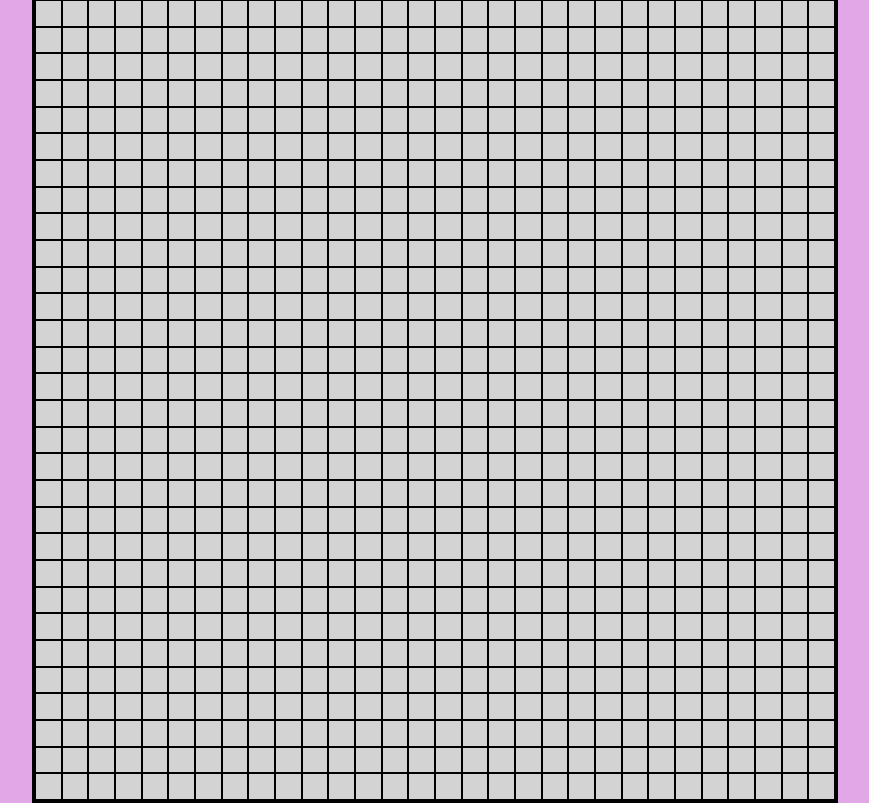
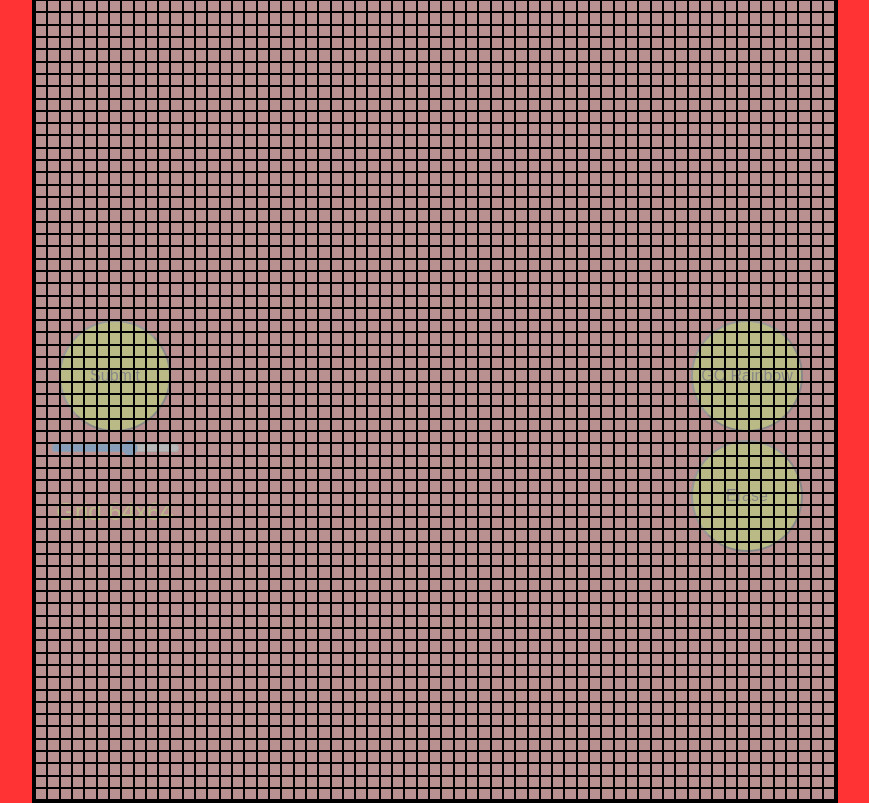
Before and after one commit to armin2712/etch_a_sketch, a plain HTML site: page index.html in a window 1280 px wide. Shown: the whole page, without its empty margins (205-1074 px from the left). Drawn offline with Linux system fonts and the light colour scheme; a web font is replaced by a local one.

Commit message:
buttons for erasing, color and grid change added

```diff
--- a/index.html
+++ b/index.html
@@ -8,10 +8,22 @@
     <link rel="stylesheet" href="styles.css" />
   </head>
   <body>
-    <div class="change-grid">
-      <button class="btn">Submit</button>
-      <input type="text" class="input" name="input" size="20" />
+    <div class="submit-container">
+      <button class="btn grid-change">Submit</button>
+      <input
+        type="range"
+        class="input"
+        name="input"
+        min="1"
+        value="64"
+        max="100"
+        onchange="updateTextInput(this.value);"
+      />
+      <p class="grid-text"></p>
     </div>
+
+    <button class="btn rainbow">GO Rainbow</button>
+    <button class="btn erase">Erase</button>
 
     <div class="board">
       <div class="container">
--- a/script.js
+++ b/script.js
@@ -1,7 +1,29 @@
 const container = document.querySelector(".container");
 const board = document.querySelector(".board");
 const element = document.querySelector(".square");
-const button = document.querySelector(".btn");
+const button = document.querySelector(".grid-change");
+const input = document.querySelector(".input");
+const textBox = document.querySelector(".grid-text");
+const rainbowBtn = document.querySelector(".rainbow");
+const erase = document.querySelector(".erase");
+
+let rainbowActivation = false;
+
+rainbowBtn.addEventListener("click", () => {
+  if (rainbowActivation === false) {
+    rainbowActivation = true;
+    rainbowBtn.innerHTML = "Classic";
+  } else {
+    rainbowActivation = false;
+    rainbowBtn.innerHTML = "GO Rainbow";
+  }
+});
+
+textBox.innerHTML = `Grid ${input.value}x${input.value}`;
+input.addEventListener(
+  "change",
+  () => (textBox.innerHTML = `Grid ${input.value}x${input.value}`)
+);
 
 function addSquare(x, elementChild, elementParent) {
   for (i = 0; i < x; i++) {
@@ -11,33 +33,40 @@ function addSquare(x, elementChild, elementParent) {
 
 function changeColor(x) {
   x.addEventListener("mouseover", () => {
+    if (rainbowActivation === false) {
+      x.style.backgroundColor = `rgb(80,80,80)`;
+    } else {
       let redColor = Math.floor(Math.random() * 255);
       let yellowColor = Math.floor(Math.random() * 255);
       let blueColor = Math.floor(Math.random() * 255);
       x.style.backgroundColor = `rgb(${redColor},${blueColor},${yellowColor})`;
+    }
   });
 }
 
-let count = 30;
-count--;
+function eraseSquare(x) {
+  x.style.backgroundColor = `rgba(169, 169, 169, 0.8)`;
+}
+
+let count = input.value;
+
 addSquare(count, element, container);
 addSquare(count, container, board);
 
 button.addEventListener("click", () => {
-  count = Number(prompt("Please input the number of squares")) - 1;
-  console.log(count);
-  if (count <= 100) {
+  count = input.value;
   board.innerHTML = "";
   container.innerHTML = "";
   addSquare(count, element, container);
   addSquare(count, container, board);
   let allSquares = document.querySelectorAll(".square");
   allSquares.forEach((square) => changeColor(square));
-  } else {
-    alert("Too manu squares");
-  }
 });
 
 let allSquares = document.querySelectorAll(".square");
+allSquares.forEach((square) => changeColor(square));
 
-allSquares.forEach((square) => changeColor(square));
+erase.addEventListener("click", () => {
+  let squares = document.querySelectorAll(".square");
+  squares.forEach((s) => eraseSquare(s));
+});
--- a/styles.css
+++ b/styles.css
@@ -1,14 +1,15 @@
+@import url("https://fonts.cdnfonts.com/css/cartoon-free");
+
 body {
   margin: 0;
   display: flex;
   align-items: center;
   justify-content: center;
   height: 100vh;
-  background-color: rgba(219, 145, 225, 0.8);
+  background-color: rgba(255, 0, 0, 0.8);
 }
 .board {
   position: absolute;
-
   height: 50rem;
   width: 50rem;
   border: solid;
@@ -22,32 +23,65 @@ body {
   justify-content: stretch;
 }
 .square {
-  background-color: lightgrey;
+  background-color: rgba(169, 169, 169, 0.8);
   border: 1px solid;
   flex: 1;
 }
 
-.colorChange {
-  background-color: blue;
+.submit-container {
+  position: absolute;
+  left: 10rem;
+  display: flex;
+  flex-direction: column;
+  width: 20em;
+  height: 15em;
+  top: 40%;
+  align-items: center;
+  justify-content: space-between;
 }
 
-.change-grid {
-  display: flex;
-  width: 20em;
-  height: 2em;
-
-  position: absolute;
-  top: 1em;
-  align-items: center;
+.btn {
+  height: 7rem;
+  width: 7rem;
+  border-radius: 50%;
+  background-color: yellow;
+  font-family: "CARTOON FREE", sans-serif;
+  font-size: 1rem;
+  display: inline-block;
+  transition: border-radius 1s ease-in-out;
 }
-.btn {
-  height: 2em;
-  width: 5em;
+.btn:hover {
+  background-color: rgba(100, 150, 100, 1);
+  border-radius: 10%;
+  transition: border-radius 1s ease-in-out;
 }
 
 .input {
-  margin-left: 1em;
-  background-color: white;
-  width: 10em;
-  height: 2em;
+  background-color: yellow;
+  color: yellow;
+  border-color: #333;
+  border-radius: 10px;
 }
+
+.grid-text {
+  color: yellow;
+  font-family: "CARTOON FREE", sans-serif;
+  font-size: 1.5rem;
+  display: flex;
+  align-items: center;
+  justify-content: center;
+  width: 8rem;
+  height: 3rem;
+  font: bolder;
+}
+
+.rainbow {
+  position: absolute;
+  right: 17rem;
+  top: 40%;
+}
+.erase {
+  position: absolute;
+  right: 17rem;
+  top: 55%;
+}
```
Lines whose indentation alone changed are shown as unchanged.
